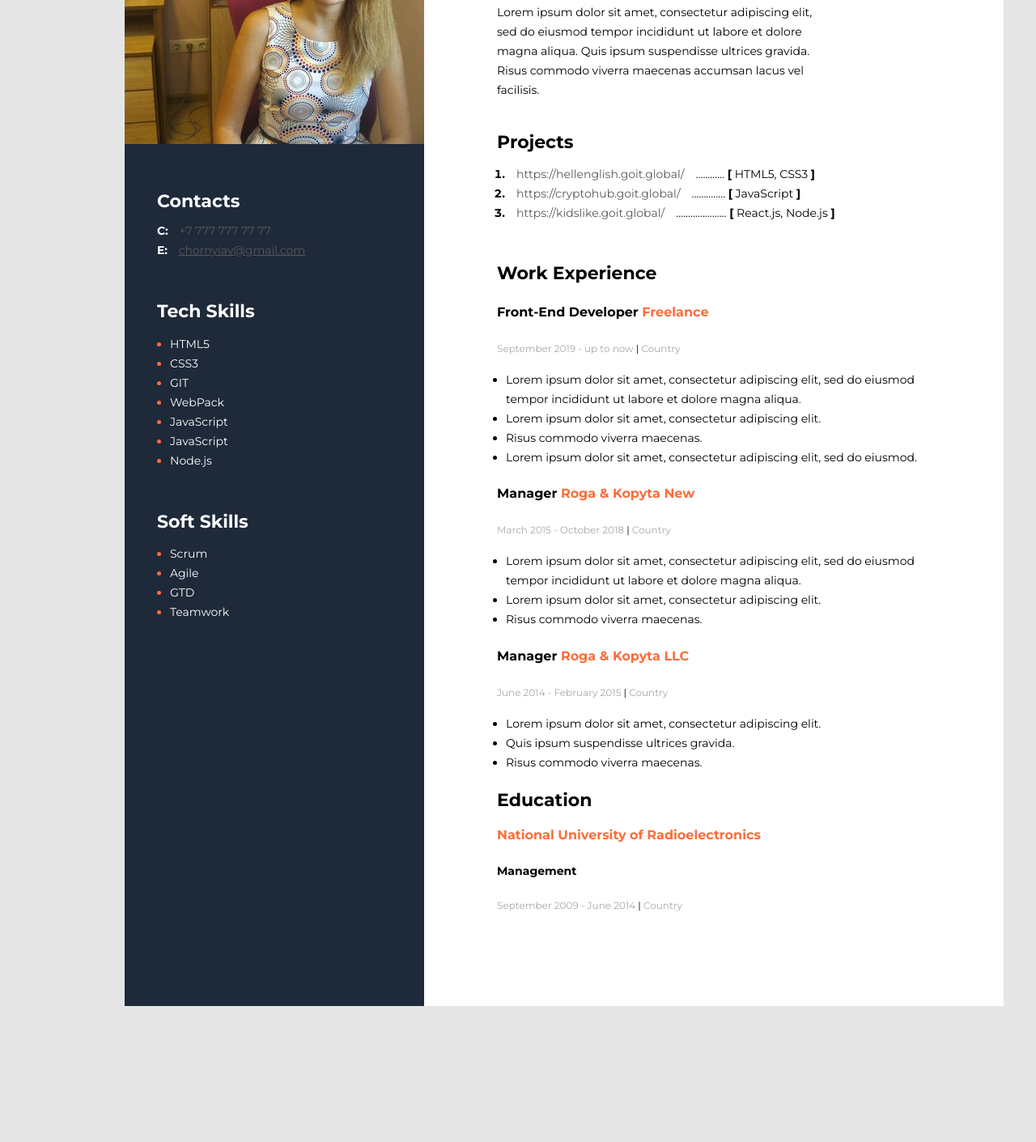
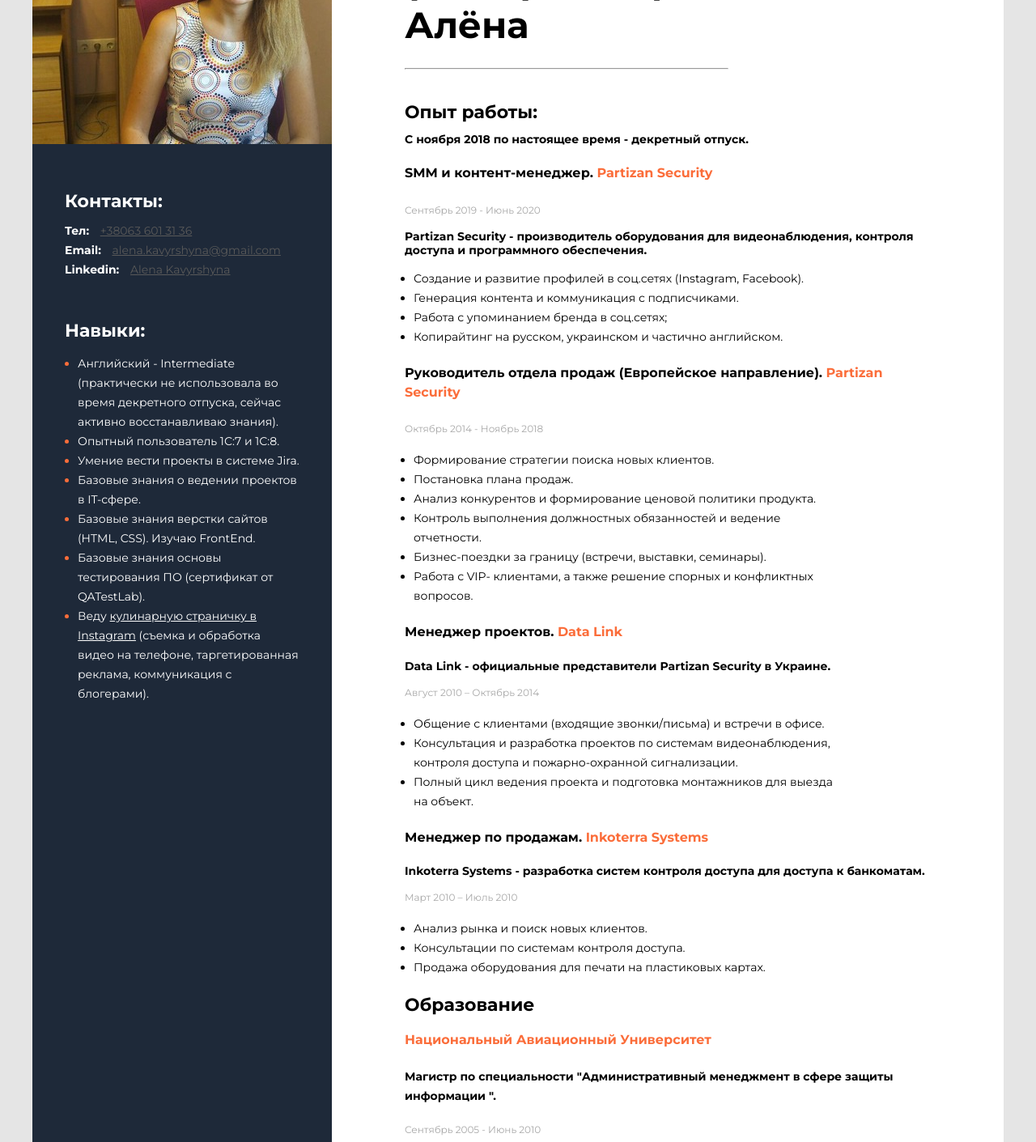
Before and after one commit to OlenaPosternak/my-resume, a plain HTML site: page index.html in a window 1280 px wide. Shown: the part 276-1687 px from the top of the page at 81% size. Before the commit the page ends 1559 px from the top, so only its background shows below. Drawn offline with Linux system fonts and the light colour scheme.

Commit message:
Update index.html

```diff
--- a/index.html
+++ b/index.html
@@ -1,11 +1,11 @@
 <!DOCTYPE html>
-<html lang="en">
+<html lang="ru">
 
 <head>
     <meta charset="UTF-8">
     <meta http-equiv="X-UA-Compatible" content="IE=edge">
     <meta name="viewport" content="width=device-width, initial-scale=1.0">
-    <title>My resume</title>
+    <title>Posternak Olena CV</title>
     <link href="https://fonts.googleapis.com/css2?family=Montserrat:wght@400;700&display=swap" rel="stylesheet">
     <link rel="stylesheet" href="style.css">
 
@@ -18,80 +18,72 @@
         <div class="main-section">
             <!--about me section-->
             <div class="about-me">
-                <h2 class="about-me-profession">Front-End Developer</h2>
-                <h1>Olena Posternak</h1>
-                <p>Lorem ipsum dolor sit amet, consectetur adipiscing elit, sed do eiusmod tempor incididunt ut labore
-                    et
-                    dolore magna
-                    aliqua. Quis ipsum suspendisse ultrices gravida. Risus commodo viverra maecenas accumsan lacus vel
-                    facilisis.
-
-                </p>
+                <h1>Постернак (Кавыршина) Алёна</h1>
+                <hr>
             </div>
             <!--my projects section-->
             <div class="my-projects">
                 <h3>
-                    Projects
+                    Опыт работы:
                 </h3>
-                <ol class="projects-list">
-                    <li class="projects-list-item">
-                        <a class="projects-list-link" href="#">https://hellenglish.goit.global/</a>
-                        <span class="projects-list-link">............
-                            <span class="projects-list-brackets">[</span> HTML5, CSS3 <span
-                                class="projects-list-brackets">]</span> </span>
-                    </li>
-                    <li class="projects-list-item">
-                        <a class="projects-list-link" href="#">https://cryptohub.goit.global/</a>
-                        <span class="projects-list-link">..............
-                            <span class="projects-list-brackets">[</span> JavaScript <span
-                                class="projects-list-brackets">]</span> </span>
-                    </li>
-                    <li class="projects-list-item">
-                        <a class="projects-list-link" href="#">https://kidslike.goit.global/</a>
-                        <span class="projects-list-link">.....................
-                            <span class="projects-list-brackets">[</span> React.js, Node.js <span
-                                class="projects-list-brackets">]</span> </span>
-                    </li>
-                </ol>
+
             </div>
             <!--Work Experience-->
             <div class="work-experience">
-                <h3>Work Experience</h3>
+                <h2>С ноября 2018 по настоящее время - декретный отпуск.
+                </h2>
 
                 <!--Company 1-->
                 <div>
                     <h4 class="profession-name">
-                        Front-End Developer <span class="company-type">Freelance</span>
+                        SMM и контент-менеджер. <a class="company-type" href="https://partizan.global/" target="_blank">
+                            Partizan
+                            Security </a>
                     </h4>
-                    <p class="work-experience-dates">September 2019 - up to now <span
-                            class="work-experience-country">|</span>
-                        Country</p>
+                    <p class="work-experience-dates"> Сентябрь 2019 - Июнь 2020 <span
+                            class="work-experience-country"></span>
+                    </p>
+                    <h2 class="comoany_name">
+                        Partizan Security - производитель оборудования для видеонаблюдения, контроля доступа и
+                        программного обеспечения.
+
+                    </h2>
                     <ul class="work-experience-list">
-                        <li>Lorem ipsum dolor sit amet, consectetur adipiscing elit, sed do eiusmod tempor incididunt ut
-                            labore
-                            et dolore magna
-                            aliqua.
+                        <li>
+                            Создание и развитие профилей в соц.сетях (Instagram, Facebook).
                         </li>
-                        <li>Lorem ipsum dolor sit amet, consectetur adipiscing elit.</li>
-                        <li>Risus commodo viverra maecenas.</li>
-                        <li>Lorem ipsum dolor sit amet, consectetur adipiscing elit, sed do eiusmod.</li>
-
+                        <li>
+                            Генерация контента и коммуникация с подписчиками.
+                        </li>
+                        <li>
+                            Работа с упоминанием бренда в соц.сетях;
+                        </li>
+                        <li>Копирайтинг на русском, украинском и частично английском.</li>
                     </ul>
 
                 </div>
                 <!--Company 2-->
                 <div>
                     <h4 class="profession-name">
-                        Manager <span class="company-type">Roga & Kopyta New</span>
+                        Руководитель отдела продаж (Европейское направление). <a class="company-type"
+                            href="https://partizan.global/" target="_blank">
+                            Partizan
+                            Security </a>
                     </h4>
-                    <p class="work-experience-dates">March 2015 - October 2018 <span
-                            class="work-experience-country">|</span> Country</p>
+                    <p class="work-experience-dates">Октябрь 2014 - Ноябрь 2018<span
+                            class="work-experience-country"></span> </p>
                     <ul class="work-experience-list">
-                        <li>Lorem ipsum dolor sit amet, consectetur adipiscing elit, sed do eiusmod tempor incididunt ut
-                            labore et dolore magna aliqua.
+                        <li>Формирование стратегии поиска новых клиентов.
                         </li>
-                        <li>Lorem ipsum dolor sit amet, consectetur adipiscing elit.</li>
-                        <li>Risus commodo viverra maecenas.</li>
+                        <li>
+                            Постановка плана продаж.
+                        </li>
+                        <li>
+                            Анализ конкурентов и формирование ценовой политики продукта.
+                        </li>
+                        <li>Контроль выполнения должностных обязанностей и ведение отчетности.</li>
+                        <li>Бизнес-поездки за границу (встречи, выставки, семинары).</li>
+                        <li>Работа с VIP- клиентами, а также решение спорных и конфликтных вопросов.</li>
 
                     </ul>
 
@@ -99,14 +91,43 @@
                 <!--Company 3-->
                 <div>
                     <h4 class="profession-name">
-                        Manager <span class="company-type">Roga & Kopyta LLC</span>
+                        Менеджер проектов. <a class="company-type" href="https://partizanstore.ua/" target="_blank">
+                            Data Link </a>
                     </h4>
-                    <p class="work-experience-dates">June 2014 - February 2015 <span
-                            class="work-experience-country">|</span> Country</p>
+                    <h2 class="comoany_name">
+                        Data Link - официальные представители Partizan Security в Украине.
+
+                    </h2>
+                    <p class="work-experience-dates"> Август 2010 – Октябрь 2014 <span
+                            class="work-experience-country"></span> </p>
                     <ul class="work-experience-list">
-                        <li>Lorem ipsum dolor sit amet, consectetur adipiscing elit. </li>
-                        <li>Quis ipsum suspendisse ultrices gravida. </li>
-                        <li>Risus commodo viverra maecenas.</li>
+                        <li>Общение с клиентами (входящие звонки/письма) и встречи в офисе.</li>
+                        <li>Консультация и разработка проектов по системам видеонаблюдения, контроля доступа и
+                            пожарно-охранной сигнализации. </li>
+                        <li>Полный цикл ведения проекта и подготовка монтажников для выезда на объект.</li>
+
+                    </ul>
+
+                </div>
+
+                <!--Company 4-->
+                <div>
+                    <h4 class="profession-name">
+                        Менеджер по продажам. <a class="company-type" href="http://cardprinters.com.ua/"
+                            target="_blank">
+                            Inkoterra Systems</a>
+                    </h4>
+
+                    <h2 class="comoany_name">
+                        Inkoterra Systems - разработка систем контроля доступа для доступа к банкоматам.
+
+                    </h2>
+                    <p class="work-experience-dates"> Март 2010 – Июль 2010 <span
+                            class="work-experience-country"></span> </p>
+                    <ul class="work-experience-list">
+                        <li>Анализ рынка и поиск новых клиентов.</li>
+                        <li>Консультации по системам контроля доступа. </li>
+                        <li>Продажа оборудования для печати на пластиковых картах.</li>
 
                     </ul>
 
@@ -117,59 +138,67 @@
 
             <!--Education-->
             <div>
-                <h3>Education</h3>
-                <h3 class="university">National University of Radioelectronics</h3>
-                <h4>Management</h4>
-                <p class="work-experience-dates">September 2009 - June 2014 <span
-                        class="work-experience-country">|</span> Country</p>
+                <h3>Образование</h3>
+                <h3 class="university">Национальный Авиационный Университет
+                </h3>
+                <h4>Магистр по специальности "Административный менеджмент в сфере защиты информации ".
+                </h4>
+                <p class="work-experience-dates">Сентябрь 2005 - Июнь 2010 <span class="work-experience-country"></span>
+                </p>
             </div>
         </div>
+
         <aside class="aside-section">
             <!--photo-->
             <div>
-                <img src="photo.jpg" alt="my photo">
+                <a href="https://www.instagram.com/alena.kavyrshyna/" target="_blank"><img src="photo.jpg"
+                        alt="my photo"></a>
             </div>
             <!--contacts-->
             <div class="contacts">
-                <h3 class="aside-section-title">Contacts</h3>
+                <h3 class="aside-section-title">Контакты:</h3>
                 <div>
-                    <span class="contact-section-name">C:</span>
-                    <a href="tel:+77777777777">+7 777 777 77 77</a>
+                    <span class="contact-section-name">Тел:</span>
+                    <a class="contact-section-link" href="tel:+380636013136">+38063 601 31 36</a>
                 </div>
                 <div>
-                    <span class="contact-section-name">E:</span>
-                    <a class="contact-section-link" href=" mailto:chornyiav@gmail.com">chornyiav@gmail.com</a>
+                    <span class="contact-section-name">Email:</span>
+                    <a class="contact-section-link"
+                        href=" mailto:alena.Kavyrshyna@gmail.com">alena.kavyrshyna@gmail.com</a>
+                </div>
+
+                <div>
+                    <span class="contact-section-name">Linkedin:</span>
+                    <a class="contact-section-link" href="https://www.linkedin.com/in/alena-kavyrshyna/"
+                        target="_blank">Alena Kavyrshyna</a>
                 </div>
 
             </div>
             <!--Tech skils section-->
             <div class="tech-skills">
-                <h3 class="aside-section-title">Tech Skills</h3>
+                <h3 class="aside-section-title">Навыки:</h3>
                 <ul class="skils-list">
-                    <li class="li-side-bar"><span class="li-side-bar-name">HTML5</span></li>
-                    <li class="li-side-bar"><span class="li-side-bar-name">CSS3</span></li>
-                    <li class="li-side-bar"><span class="li-side-bar-name">GIT</span></li>
-                    <li class="li-side-bar"><span class="li-side-bar-name">WebPack</span></li>
-                    <li class="li-side-bar"><span class="li-side-bar-name">JavaScript</span></li>
-                    <li class="li-side-bar"><span class="li-side-bar-name">JavaScript</span></li>
-                    <li class="li-side-bar"><span class="li-side-bar-name">Node.js</span></li>
+                    <li class="li-side-bar"><span class="li-side-bar-name">Английский - Intermediate (практически не
+                            использовала во время декретного отпуска, сейчас активно восстанавливаю
+                            знания).</span></li>
+                    <li class="li-side-bar"><span class="li-side-bar-name">Опытный пользователь 1С:7 и 1С:8.</span></li>
+                    <li class="li-side-bar"><span class="li-side-bar-name">Умение вести проекты в системе Jira.</span>
+                    </li>
+                    <li class="li-side-bar"><span class="li-side-bar-name">Базовые знания о ведении проектов в
+                            IT-сфере.</span></li>
+                    <li class="li-side-bar"><span class="li-side-bar-name">Базовые знания верстки сайтов (HTML, CSS).
+                            Изучаю FrontEnd.</span></li>
+                    <li class="li-side-bar"><span class="li-side-bar-name">Базовые знания основы тестирования ПО
+                            (сертификат от QATestLab).</span></li>
+                    <li class="li-side-bar"><span class="li-side-bar-name">Веду <a
+                                href="https://www.instagram.com/posternak_cooking/" target="_blan"
+                                style="text-decoration:underline; color: white;"> кулинарную страничку
+                                в Instagram</a> (съемка
+                            и обработка видео на телефоне, таргетированная реклама, коммуникация с блогерами).</span>
+                    </li>
                 </ul>
 
             </div>
-            <!--Soft skils section-->
-            <div class="soft-skills">
-                <h3 class="aside-section-title">Soft Skills</h3>
-                <ul class="skils-list">
-                    <li class="li-side-bar"><span class="li-side-bar-name">Scrum</span></li>
-                    <li class="li-side-bar"><span class="li-side-bar-name"> Agile </span></li>
-                    <li class="li-side-bar"><span class="li-side-bar-name"> GTD </span></li>
-                    <li class="li-side-bar"><span class="li-side-bar-name">Teamwork </span></li>
-                </ul>
-
-
-            </div>
-
-
 
         </aside>
 
```
